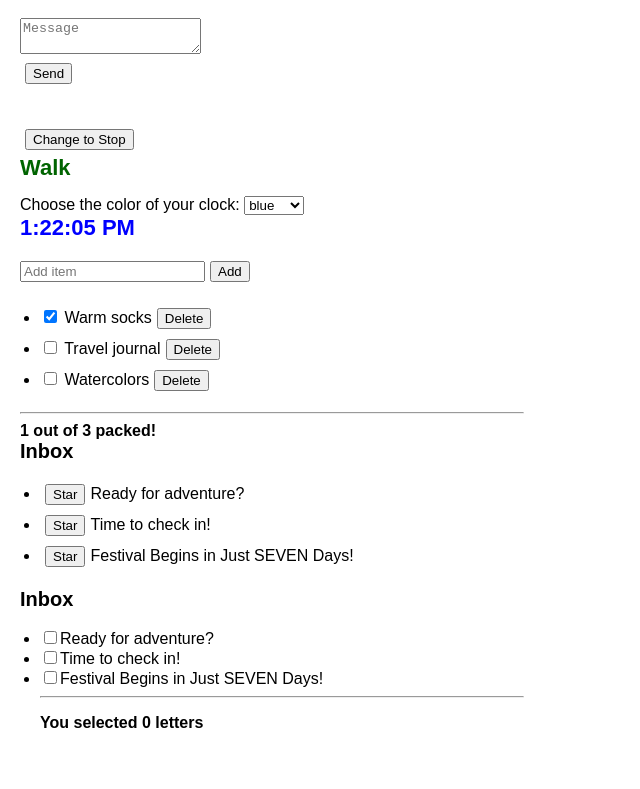
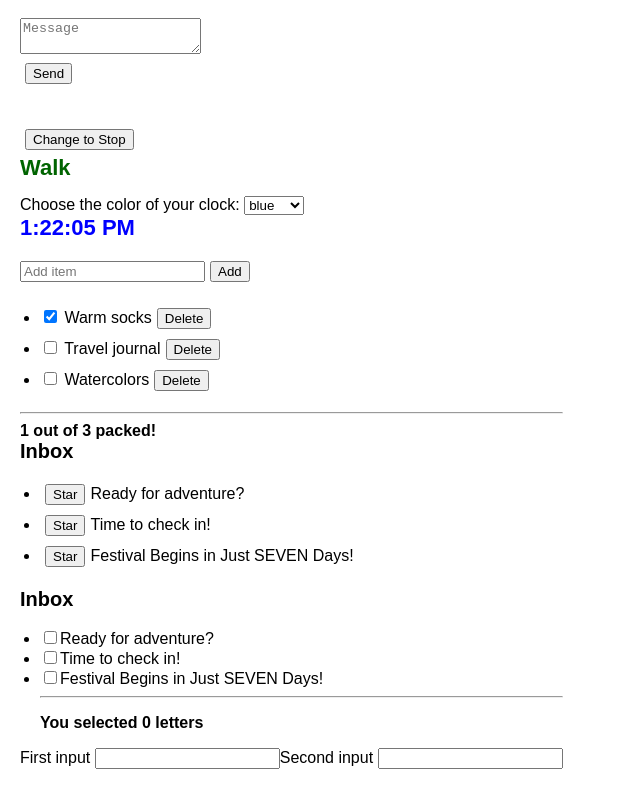
Before and after one commit to justCallMeArslan/react, a React (Vite) app in the folder practice/reactDev-exercises/: page / in a window 1280 px wide. Shown: the part 561-1350 px from the top of the page, without its empty margins (0-640 px from the left). Before the commit the page ends 1329 px from the top, so only its background shows below. Built offline with nearby package versions, Linux system fonts and the light colour scheme.

Commit message:
completed exercise 1 of assignment on react.dev and fully completed theoory part of more-state lesson of TOP

```diff
--- /dev/null
+++ b/practice/reactDev-exercises/src/Synced.jsx
@@ -0,0 +1,47 @@
+import { useState } from 'react';
+
+export default function SyncedInputs() {
+    const [text, setText] = useState('');
+
+    function handleChange(e) {
+        setText(e.target.value);
+    }
+    return (
+        <>
+            <Input
+                label="First input"
+                onChange={handleChange}
+                isTyped={text}
+            />
+            <Input
+                label="Second input"
+                onChange={handleChange}
+                isTyped={text}
+            />
+        </>
+    );
+}
+
+
+
+
+
+
+function Input({ label, onChange, isTyped }) {
+    return (
+        <label>
+            {label}
+            {' '}
+            <input
+                value={isTyped}
+                onChange={onChange}
+            />
+        </label>
+    );
+}
+
+
+
+// uncontrolled component Input became controlled with moving state to its parent
+// and passing back props back to child. The idea of exercise is to make both
+// inputs read each other.
--- a/practice/reactDev-exercises/src/main.jsx
+++ b/practice/reactDev-exercises/src/main.jsx
@@ -9,6 +9,7 @@
 import TravelPlan from './packingList'
 import MailClient from './disappearSelect'
 import MailClient1 from './implemMultSelect'
+import SyncedInputs from './Synced'
 
 
 createRoot(document.getElementById('root')).render(
@@ -22,5 +23,6 @@
     <TravelPlan />
     <MailClient />
     <MailClient1 />
+    <SyncedInputs />
   </StrictMode>,
 )
```
Also changed, not shown: practice/reactDev-exercises/src/data3.js (added, +30 -0 lines), 1 other file (tests, documents, lock files or other folders).
